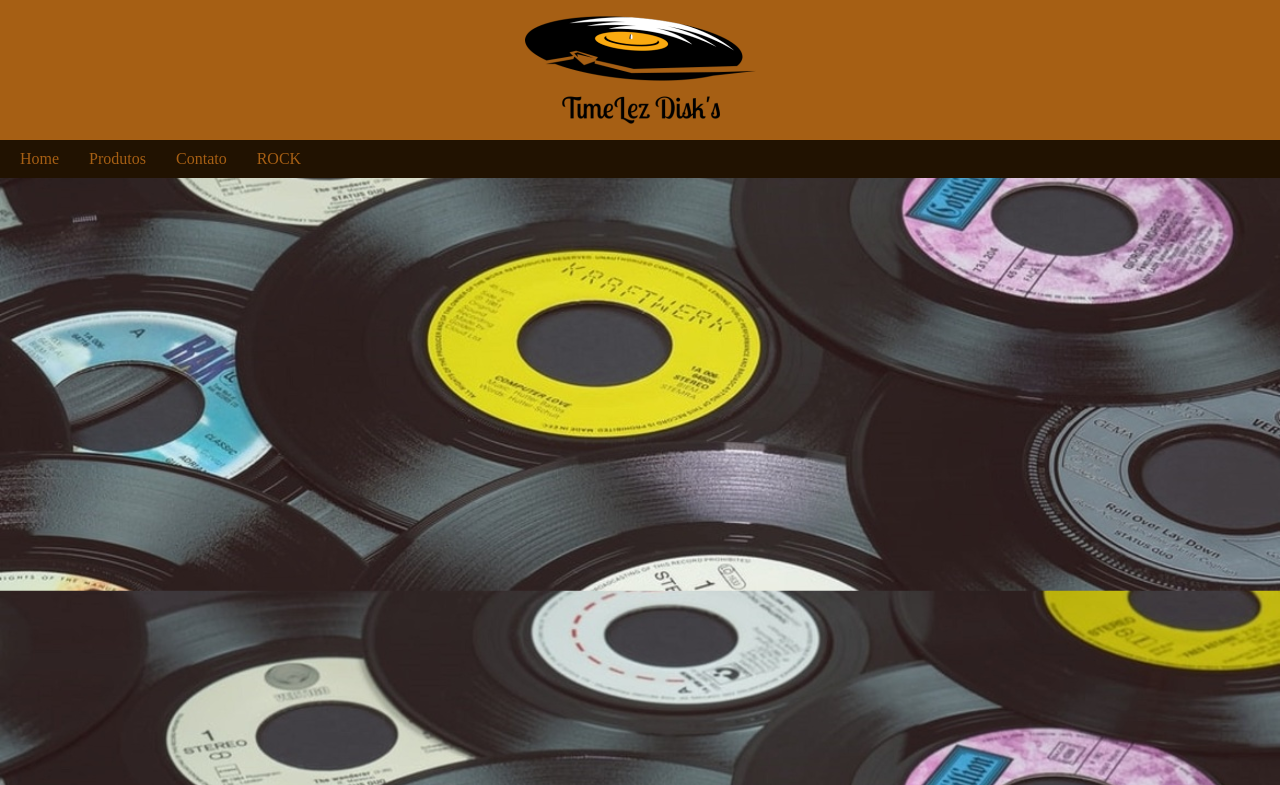
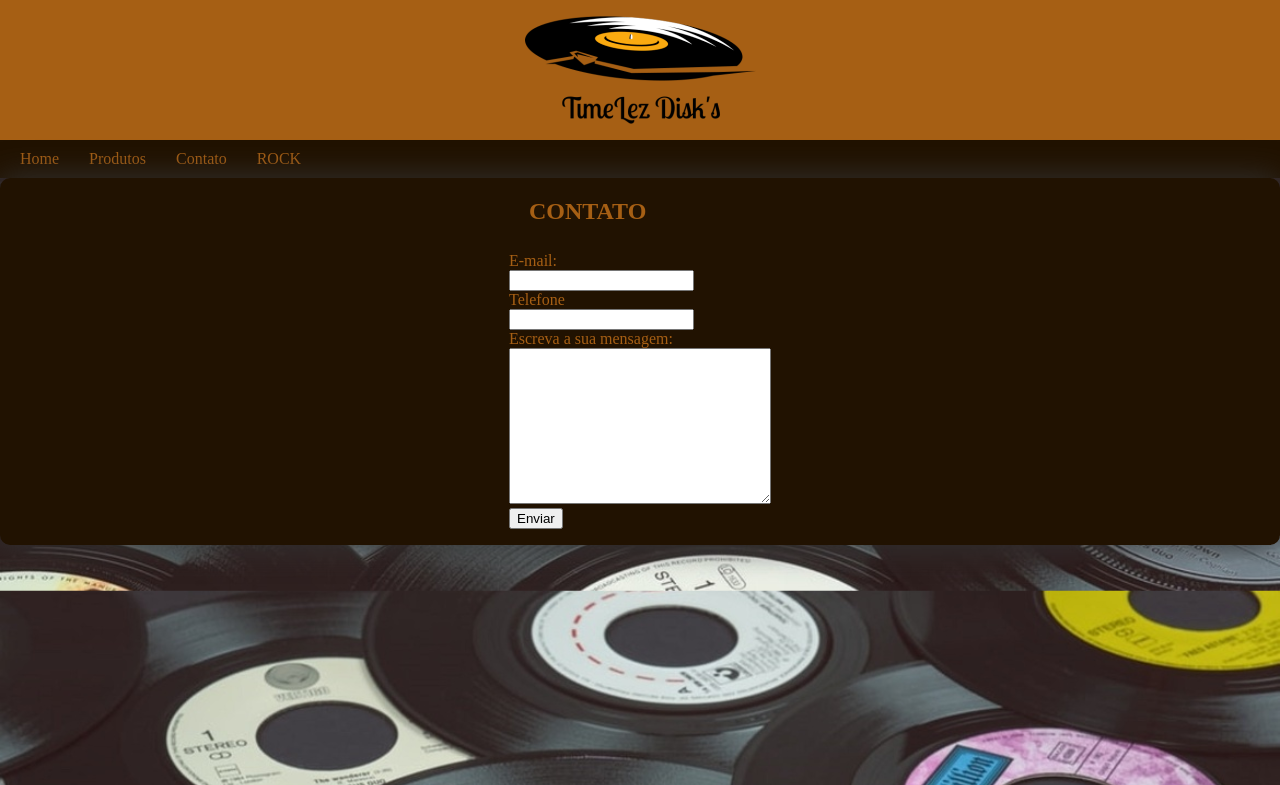
Before and after one commit to joaoaugusto09/TimeLezDisk, a PHP site: page /contato.php in a window 1280 px wide. Shown: the top 785 px of the page. Run offline with PHP 8.4, Linux system fonts and the light colour scheme.

Commit message:
Att 25/08

```diff
--- a/Style.css
+++ b/Style.css
@@ -8,6 +8,9 @@ body {
     background-image: url(./images/Banner.jpg);
     position: relative;
     background-repeat: repeat;
+}
+p{
+    color: #a65f14;
 }
 header{
     width: 100%;
@@ -41,8 +44,8 @@ main{
     text-align: center;
 }
 section{
-    display: block;
-    width: 99%;
+    display: grid;
+    width: 100%;
     height: 110%;
     border-radius: 10px;
     box-shadow: 0 0 2em #333;
@@ -95,10 +98,16 @@ li a:hover {
     color: #211201;
 }
 section h1{
-    color: white;
+    color: #a65f14;
     margin: 10px;
     margin-left: 20px;
     text-transform: uppercase;
+}
+#forms {
+    color: #a65f14;
+}
+#forms label{
+    margin-top: 10px;
 }
 .card {
     display: block;
@@ -141,4 +150,11 @@ section h1{
     display: grid;
     grid-template-columns: auto auto auto;
     padding: 10px;
-  }
+}
+.section-produtodetalhe {
+    grid-template-columns: auto auto;
+}
+.section-produtodetalhe img {
+    padding: 20px;
+    width: 95%;
+}
--- a/contato.php
+++ b/contato.php
@@ -3,7 +3,19 @@ include_once './includes/_head.php';
 include_once './includes/_header.php';
 ?>
 <main>
+    <section style="width: 100%; justify-content: center;">
+        <h1>Contato</h1>
+        <div id="forms">
+            <label for="Email">E-mail:</label><br>
+            <input type="email" id="email" name="email"><br>
+            <label for="Telefone">Telefone</label><br>
+            <input type="number" id="telefone" name="telefone"><br>
+            <label for="Mensagem">Escreva a sua mensagem:</label><br>
+            <textarea name="mensagem" id="mensagem" cols="30" rows="10"></textarea><br>
+            <input type="submit" value="Enviar">
 
+        </div>
+    </section>
 </main>
 
 <?php
```
Also changed, not shown: produto-detalhe.php (added, +17 -0 lines), produtos.php (+6 -6 lines).
